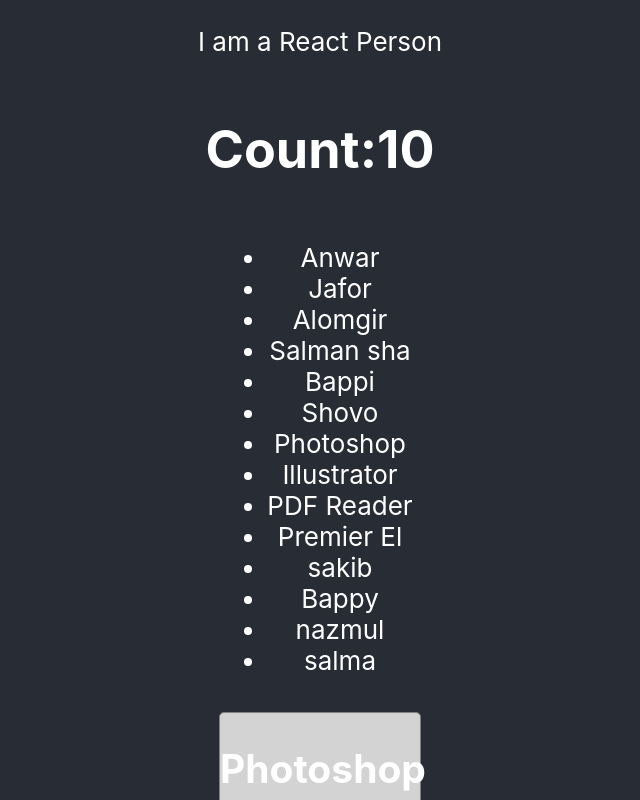
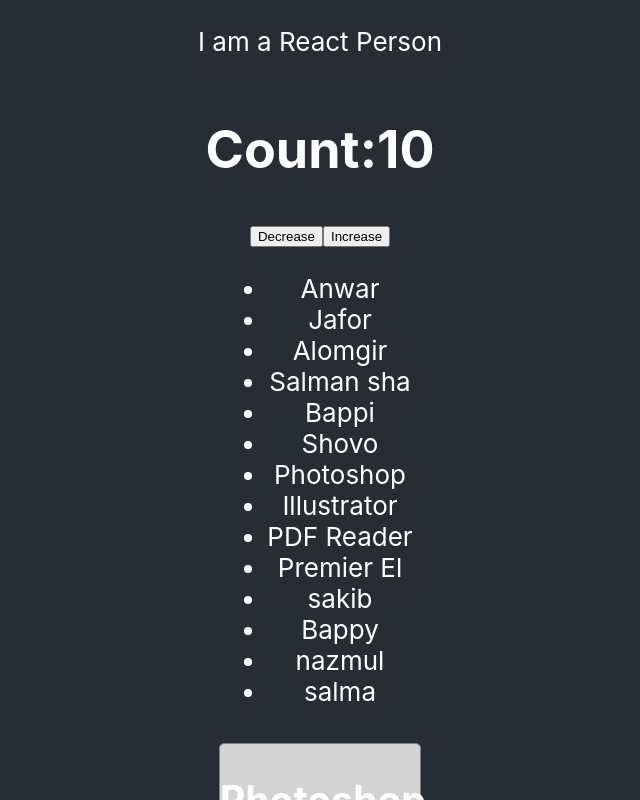
Before and after one commit to sadathimel/react-core-concepts, a React (Create React App) app: page / in a window 1280 px wide. Shown: the top 800 px of the page, without its empty margins (320-960 px from the left). Built offline with nearby package versions, Linux system fonts and the light colour scheme.

Commit message:
component state hook and set state method

```diff
--- a/src/App.js
+++ b/src/App.js
@@ -46,11 +46,15 @@
 
 function Counter(){
   const [count, setCount] = useState(10);
-  return(
+  const handleIncrease = () => setCount(count + 1);
+  const handleDecrease = () => setCount(count - 1);
+  return (
     <div>
       <h1>Count:{count}</h1>
+      <button onMouseMove={handleDecrease}>Decrease</button>
+      <button onClick={() => setCount(count + 1)}>Increase</button>
     </div>
-  )
+  );
 }
 
 function Product(props) {
```
